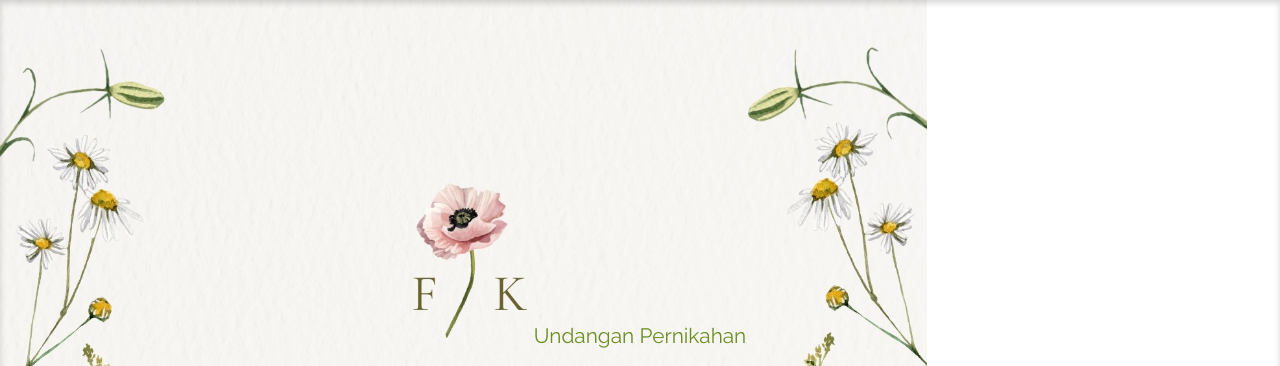
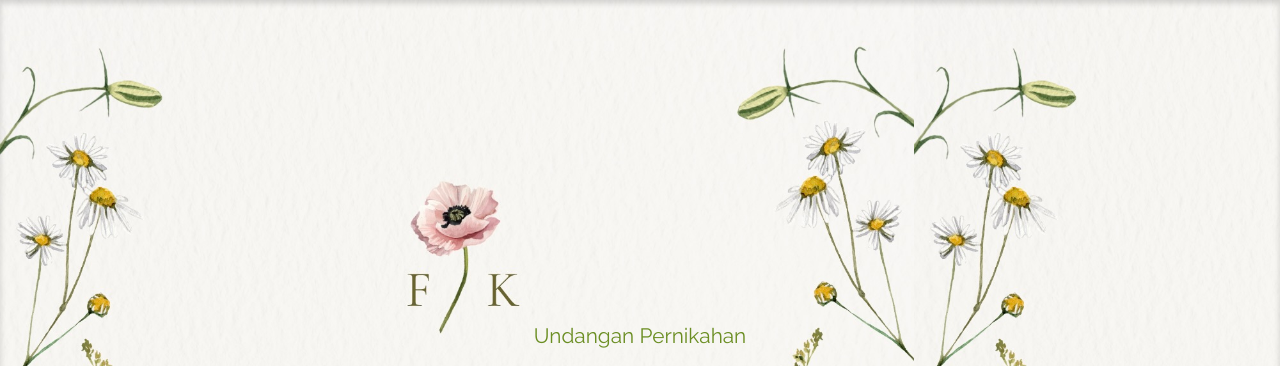
Before and after one commit to faisal-mirza/wedding, a plain HTML site: page index-with-animation.html in a window 1280 px wide. Shown: the top 366 px of the page. Drawn offline with nearby package versions, Linux system fonts and the light colour scheme; a web font is replaced by a local one.

Commit message:
1 more try

```diff
--- a/css/menikah.css
+++ b/css/menikah.css
@@ -39,11 +39,11 @@ html {
 
 .hero {
   /* background-image: url(https://picsum.photos/id/25/1920/1080); */
-  background-image: url("../image/floral-rev-8.jpeg");
+  background-image: url("../image/floral-rev-9.jpeg");
   /* background: linear-gradient(rgba(153, 110, 109, 0.65), rgba(153, 110, 109, 0.65)), rgba(0, 0, 0, 0.55) url("../image/floral-invite.png") no-repeat; */
-  background-attachment: fixed;
+  background-attachment: local;
   background-size: contain;
-  background-repeat: no-repeat;
+  /* background-repeat: no-repeat; */
   color: olivedrab;
   box-shadow: inset 0 3px 6px rgba(0, 0, 0, 0.16), 0 3px 6px rgba(0, 0, 0, 0.23);
   font-family: 'Raleway', sans-serif;
```
Also changed, not shown: image/floral-rev-9.jpeg (added).
